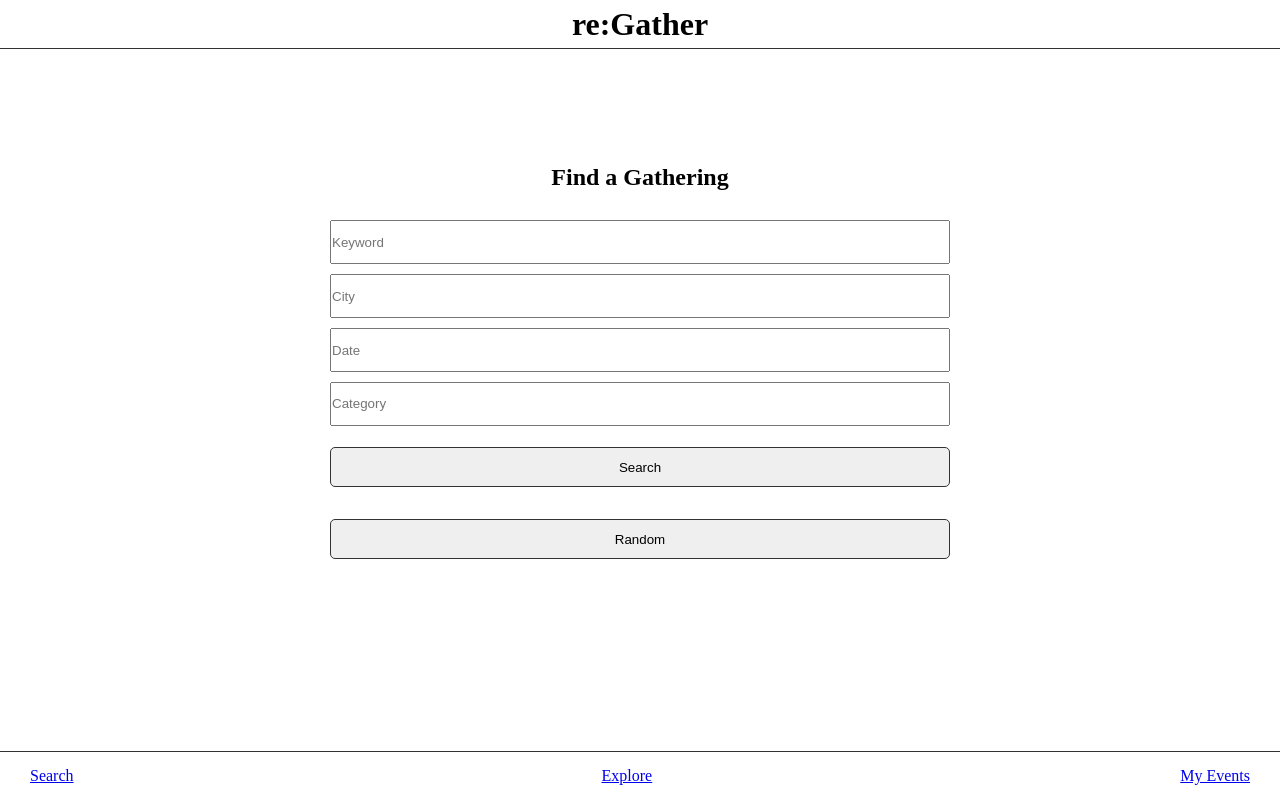
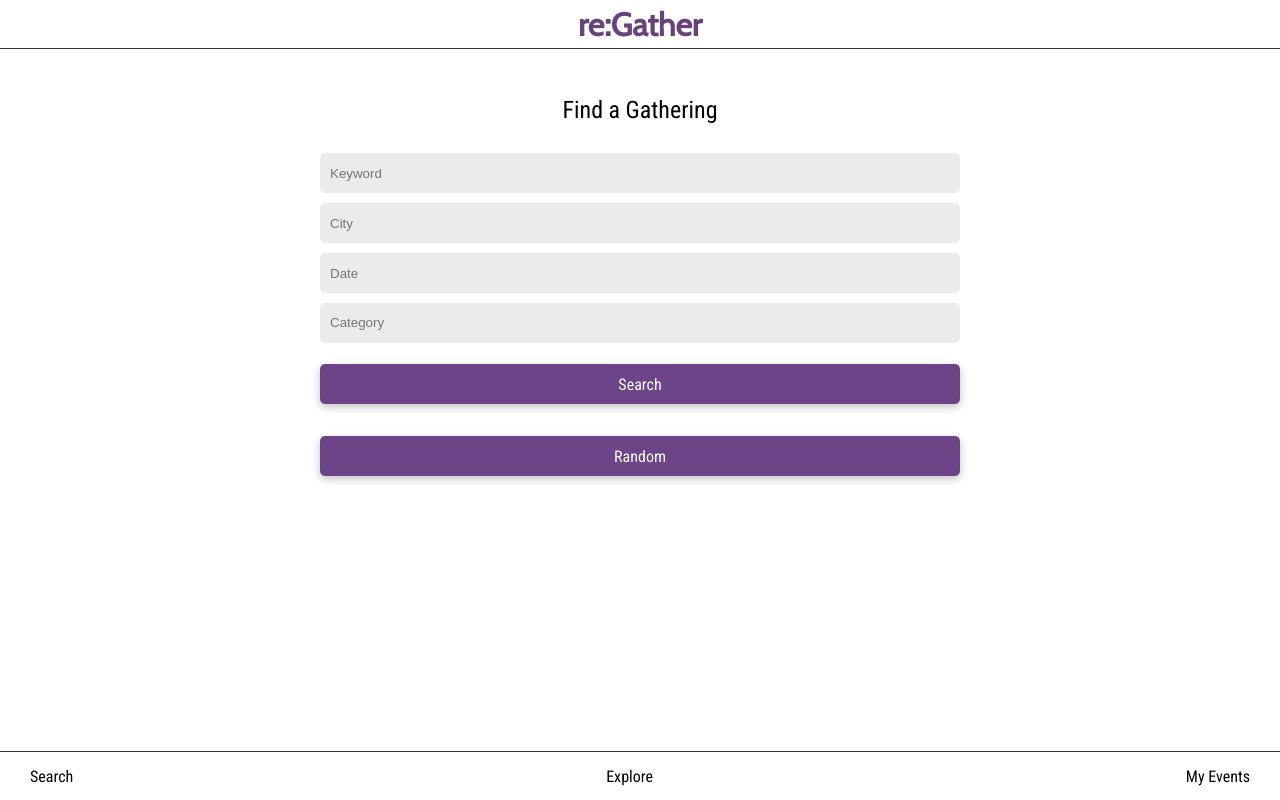
Before and after one commit to bailandocubita/re-Gather, an Angular app: page /search in a window 1280 px wide. Built offline with nearby package versions, Linux system fonts and the light colour scheme; no server answers.

Commit message:
added css to app, search, event-list components

```diff
--- a/src/app/app-routing.module.ts
+++ b/src/app/app-routing.module.ts
@@ -11,7 +11,7 @@ const routes: Routes = [
   { path: 'events', component: EventListComponent},
   { path: 'events/:id', component: EventDetailsComponent},
   { path: 'my-events', component: BucketListPageComponent},
-  { path: '', redirectTo: '/events', pathMatch: 'full'}
+  { path: '', redirectTo: '/search', pathMatch: 'full'}
 ];
 
 @NgModule({
--- a/src/app/app.component.css
+++ b/src/app/app.component.css
@@ -1,6 +1,7 @@
 *{
     margin: 0;
     padding: 0;
+    Font-Family: 'Cabin', Sans-Serif;
 }
 
 header{
@@ -13,6 +14,8 @@ header{
     display: flex;
     justify-content: center;
     align-items: center;
+    font-family: 'Roboto Condensed', Sans-Serif;
+    color: rgb(102, 67, 123);
 }
 
 nav{
@@ -34,6 +37,12 @@ nav ul{
     padding: 0 30px;
 }
 
+nav a{
+    font-family: 'Roboto Condensed', Sans-Serif;
+    text-decoration: none;
+    color: black;
+}
+
 .container{
     margin: 6vh 0;
     padding: 20px;
--- a/src/app/app.component.ts
+++ b/src/app/app.component.ts
@@ -11,7 +11,7 @@ import { TicketmasterService } from './ticketmaster.service';
 export class AppComponent {
   title = 'reGather';
   events: Observable <any> | null = null;
-  searchEvents: boolean = false;
+  searchEvents: boolean = true;
   bucketEvents: Event[] = [];
 
   constructor(private service: TicketmasterService) { }
--- a/src/app/event-list/event-list.component.css
+++ b/src/app/event-list/event-list.component.css
@@ -3,15 +3,33 @@
     padding: 0;
 }
 
-h2 {
+a{
+    text-decoration: none;
+    color: black;
+}
+
+h2, h3 {
     margin-bottom: 10px;
+    font-family: 'Roboto Condensed', Sans-Serif;
+    font-weight: normal;
 }
+
+h3{
+    font-weight: bold;
+    font-size: 22px;
+    color: rgb(109, 68, 135);
+}
+
+
 
 section{
     /* width: 100%; */
     display: flex;
     flex-direction: column;
     padding: 10px;
-    border: 1px solid black;
+    background-color: white;
+    border: none;
+    border-radius: 5px;
+    box-shadow: rgba(0, 0, 0, 0.24) 0px 3px 8px;
     margin-bottom: 10px;
 }
--- a/src/app/event-list/event-list.component.html
+++ b/src/app/event-list/event-list.component.html
@@ -3,7 +3,7 @@
 
 <a *ngFor="let event of eventList| async" routerLink="/events/{{event.id}}">
   <section>
-    <h2>{{event.name}}</h2>
+    <h3>{{event.name}}</h3>
     <p>{{event._embedded.venues[0].city.name}},
         {{event._embedded.venues[0].state.stateCode}}
     </p>
--- a/src/app/search-criteria/search-criteria.component.css
+++ b/src/app/search-criteria/search-criteria.component.css
@@ -10,6 +10,11 @@ section{
     padding-top: 6vh;
 }
 
+h2{
+    font-family: 'Roboto Condensed', Sans-Serif;
+    font-weight: normal;
+}
+
 form{
     display: flex;
     flex-direction: column;
@@ -20,6 +25,11 @@ form{
 input{
     height: 40px;
     margin: 5px 0;
+    padding-left: 10px;
+    border: none;
+    border-radius: 5px;
+    background-color: rgb(235, 235, 235);
+    color: black;
 }
 
 button, a {
@@ -30,8 +40,13 @@ button, a {
     display:flex;
     justify-content: center;
     align-items: center;
-    border: #333 1px solid;
+    border: none;
     border-radius: 5px;
+    box-shadow: rgba(0, 0, 0, 0.24) 0px 3px 8px;
+    background-color: rgb(109, 68, 135);;
+    color: white;
+    font-family: 'Roboto Condensed', Sans-Serif;
+    font-size: 16px;
 }
 
 .back-button{
--- a/src/index.html
+++ b/src/index.html
@@ -5,6 +5,7 @@
   <title>re:Gather</title>
   <base href="/">
   <meta name="viewport" content="width=device-width, initial-scale=1">
+  <link href="https://fonts.googleapis.com/css?family=Cabin|Roboto:400,700|Roboto+Condensed:400,700" rel="stylesheet">
   <link rel="icon" type="image/x-icon" href="favicon.ico">
 </head>
 <body>
```
